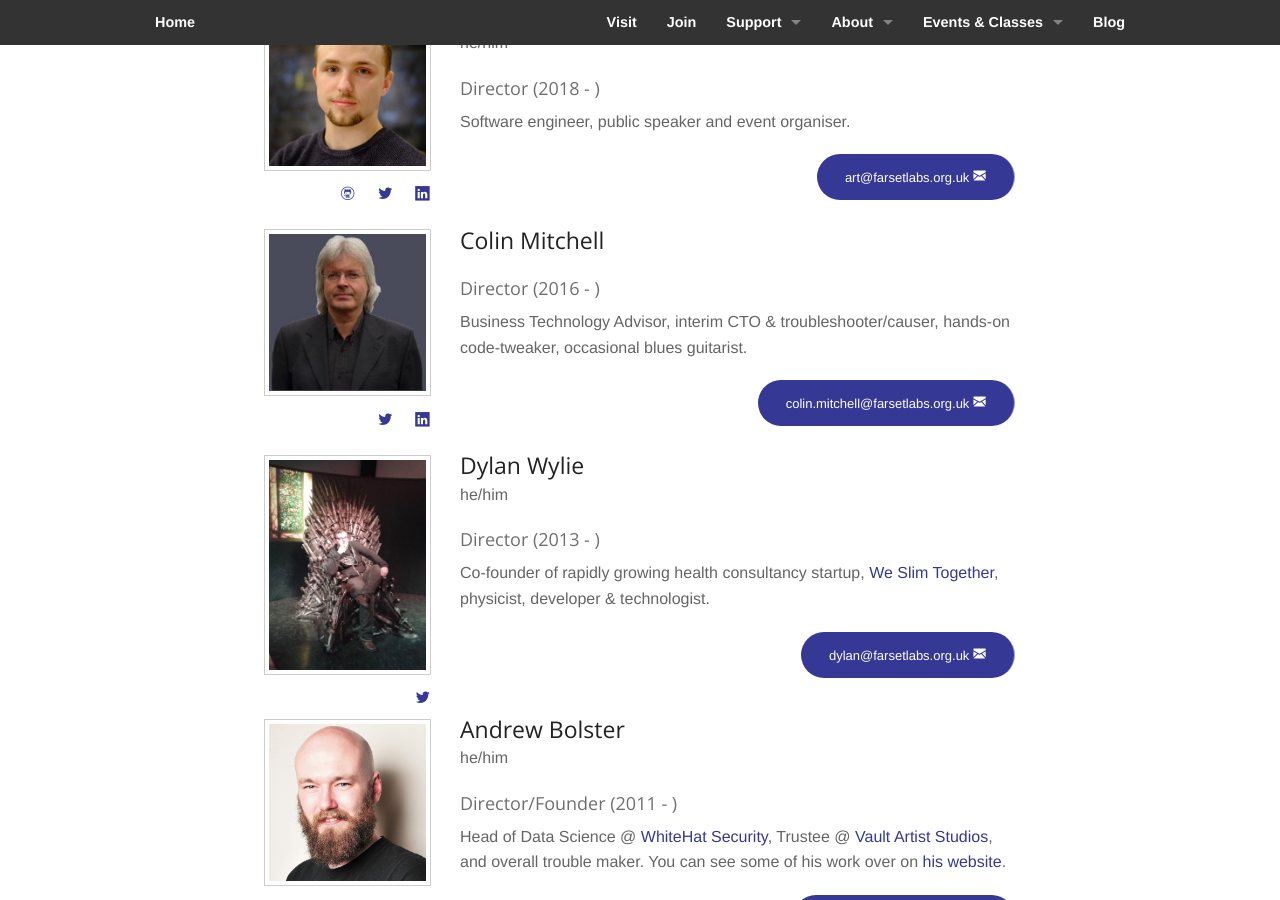
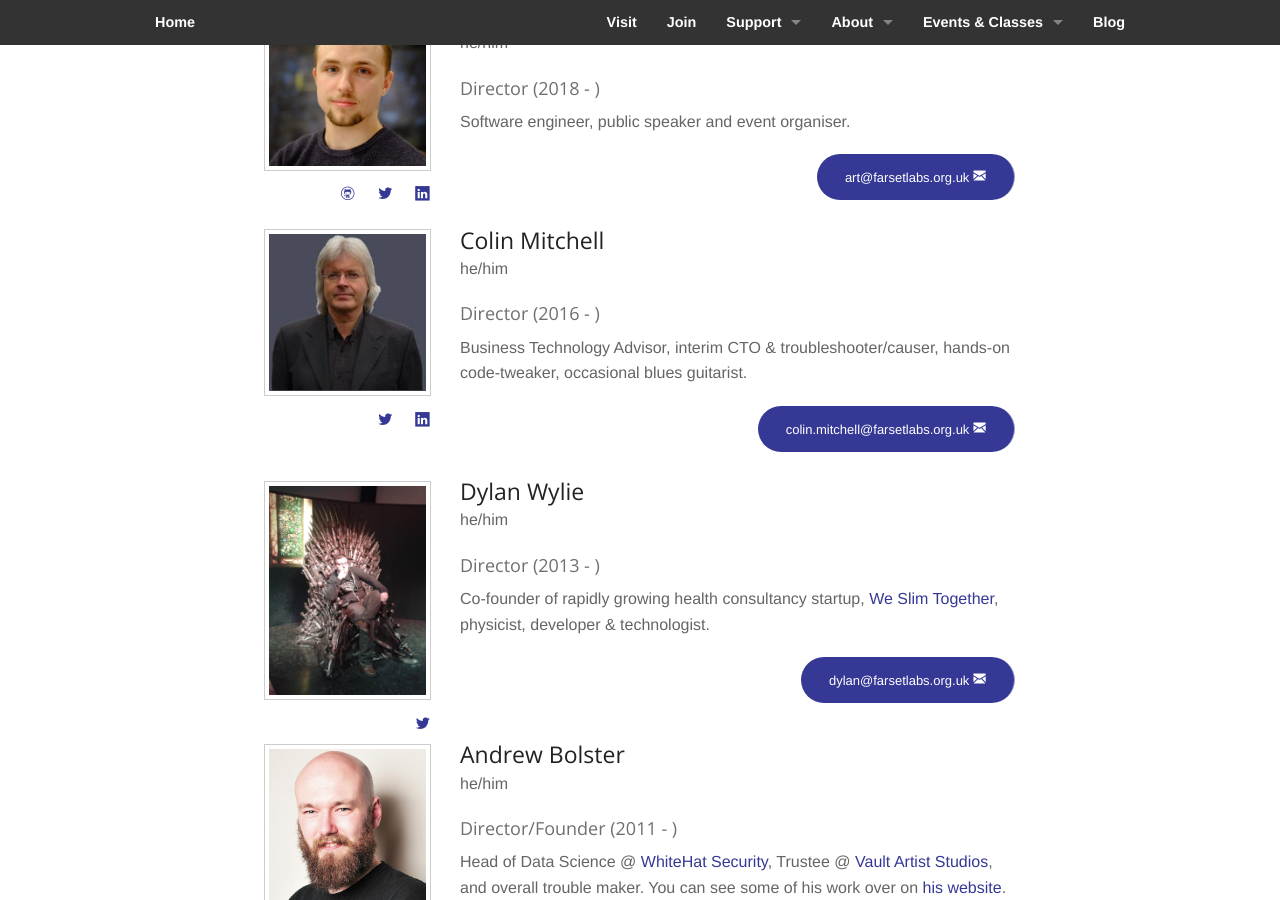
Before and after one commit to FarsetLabs/farsetlabs.github.io, a Jekyll site: the page built from about/index.html, in a window 1280 px wide and 900 px high, scrolled down 722 px. Built offline with Jekyll 4.4.1, drawn with Linux system fonts in a browser that asks for light colours; nearby versions of some CDN libraries.

Commit message:
Add pronouns for Colin Mitchell

```diff
--- a/_config.yml
+++ b/_config.yml
@@ -52,6 +52,7 @@ officers:
     discourse: "dylan"
 
   - name: Colin Mitchell
+    pronouns: "he/him"
     username: pixelpage
     year: 2016 -
     title: "Director"
```
